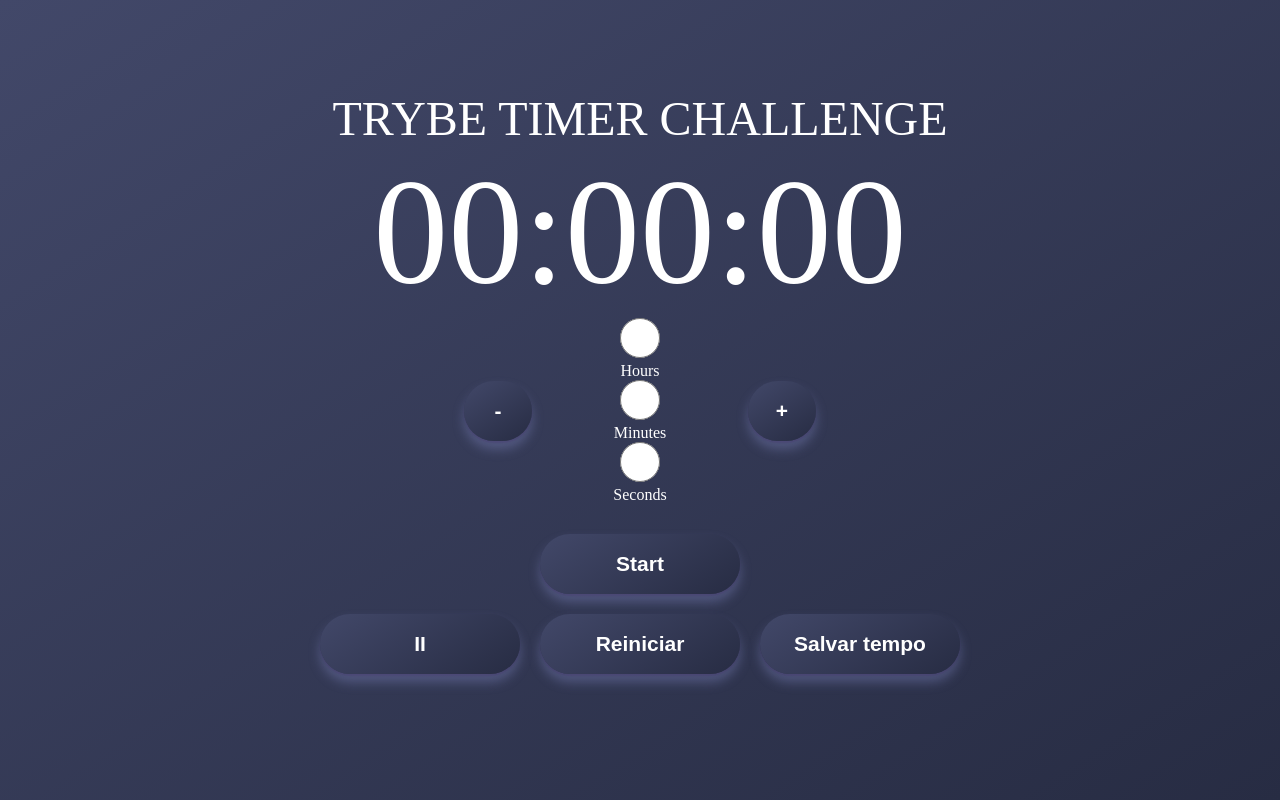
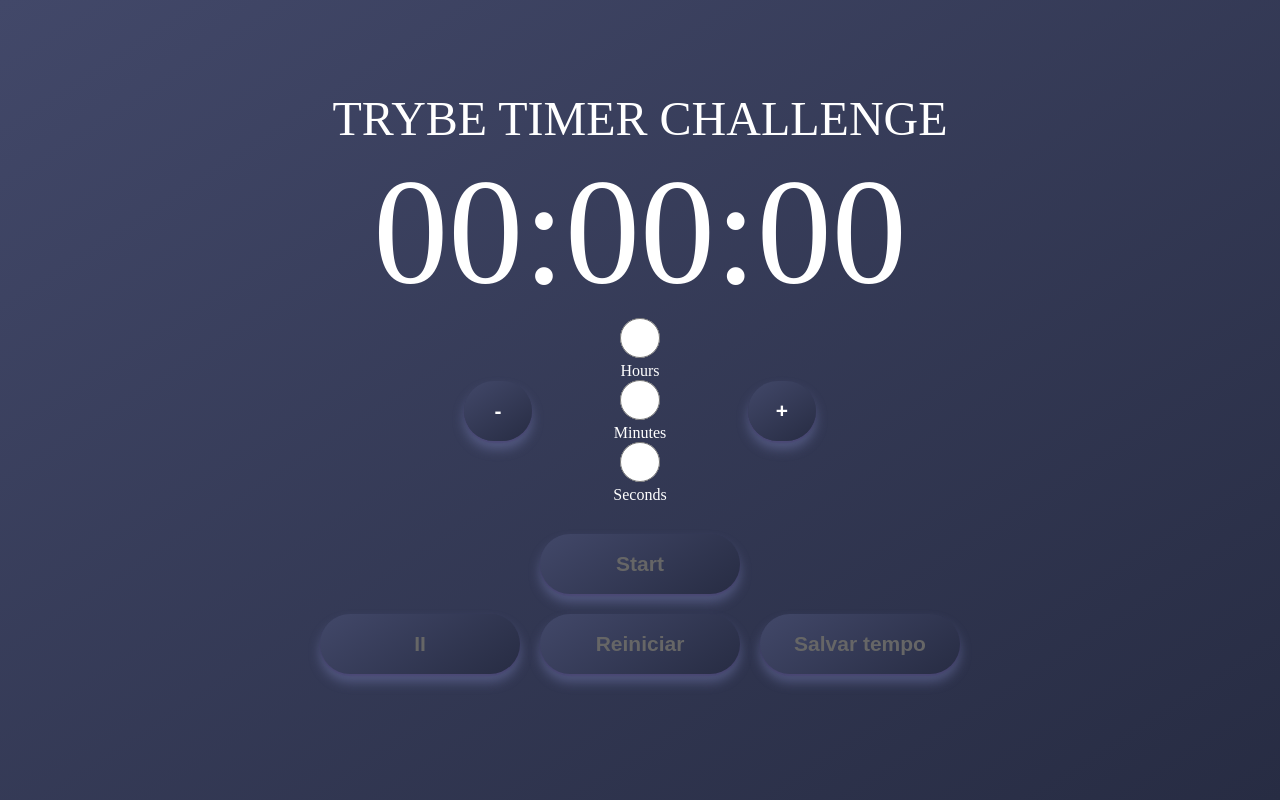
Before and after one commit to agsleonardo/trybe-time-challenge, a React (Create React App) app: page / in a window 1280 px wide. Built offline with nearby package versions, Linux system fonts and the light colour scheme; a web font is replaced by a local one.

Commit message:
fix css disabled buttons

```diff
--- a/src/App.css
+++ b/src/App.css
@@ -91,6 +91,12 @@ input[type=radio] {
   }
 }
 
+button:disabled,
+button[disabled]{
+  background-color: #cccccc;
+  color: #666666;
+}
+
 .set {
   width: 200px;
 }
--- a/src/App.js
+++ b/src/App.js
@@ -62,7 +62,6 @@ export default class App extends Component {
     this.setState({
       disabledPause: false,
       disabledStart: true,
-      restart: totalTimer,
     })
   }
 
@@ -87,8 +86,10 @@ export default class App extends Component {
   }
 
   restartTimer = (restart) => {
+    console.log(restart);
     this.pauseTimer();
-    this.setState(this.convertMiliseconds(restart));
+    const newObj = this.convertMiliseconds(restart)
+    this.setState({...newObj, restart});
     this.startCounter(restart)
   }
 
@@ -120,7 +121,7 @@ export default class App extends Component {
       </section>
       <section className='buttons'>
       <Button className="adjust set" name="pause" onClick={this.pauseTimer} label="II" disabled={this.state.disabledPause} />
-      <Button className="adjust set" name="restart" onClick={() => this.restartTimer(restart)} label="Reiniciar" disabled={this.state.disabledRestart} />
+      <Button className="adjust set" name="restart" onClick={() => this.restartTimer(restart)} label="Reiniciar" disabled={this.state.restart === 0} />
       <Button className="adjust set" name="saveTime" onClick={this.saveTime} label="Salvar tempo" disabled={this.state.disabledStart} />
       </section>
       <section className='saved-time'>
@@ -130,7 +131,7 @@ export default class App extends Component {
               key={idx}
               className="adjust set"
               name="start"
-              onClick={() => this.startCounter(totalTime)}
+              onClick={() => this.restartTimer(totalTime)}
               label={`${hour <= 9 ? `0${hour}` : hour}:${min <= 9 ? `0${min}` : min}:${sec <= 9 ? `0${sec}` : sec}`} />
           ))
         }
```
